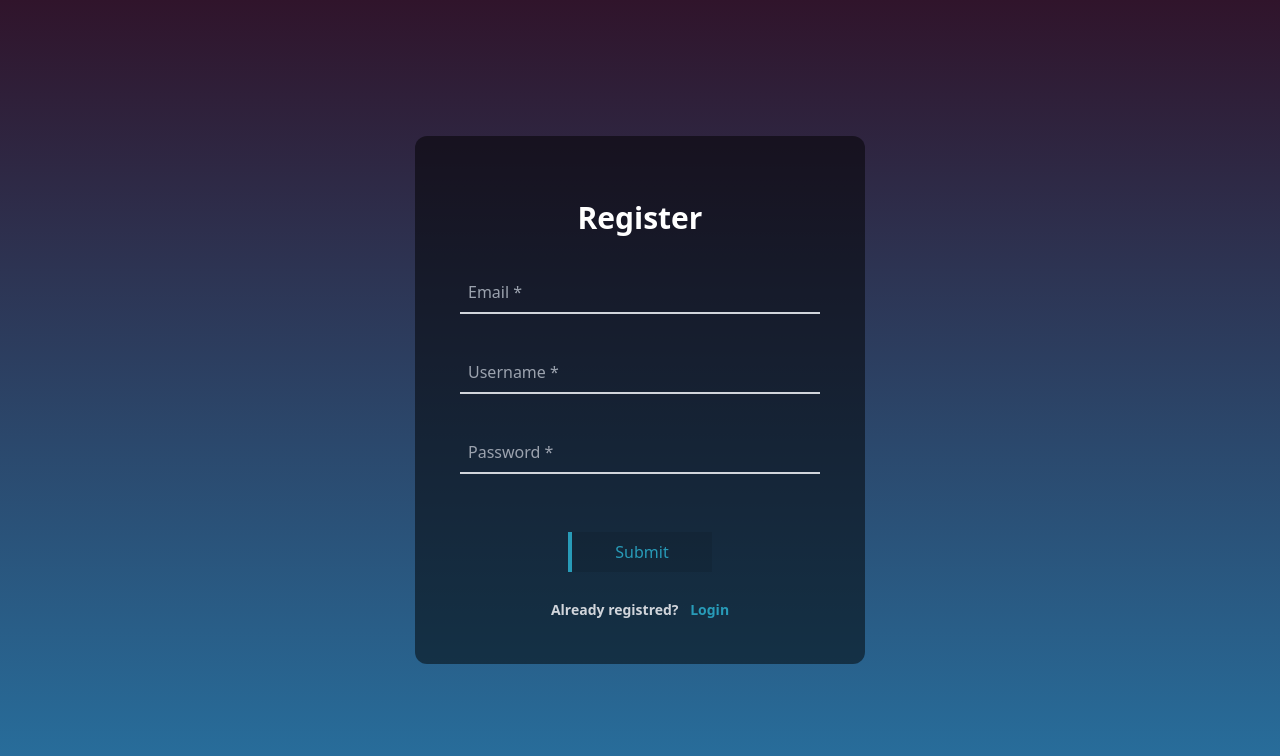
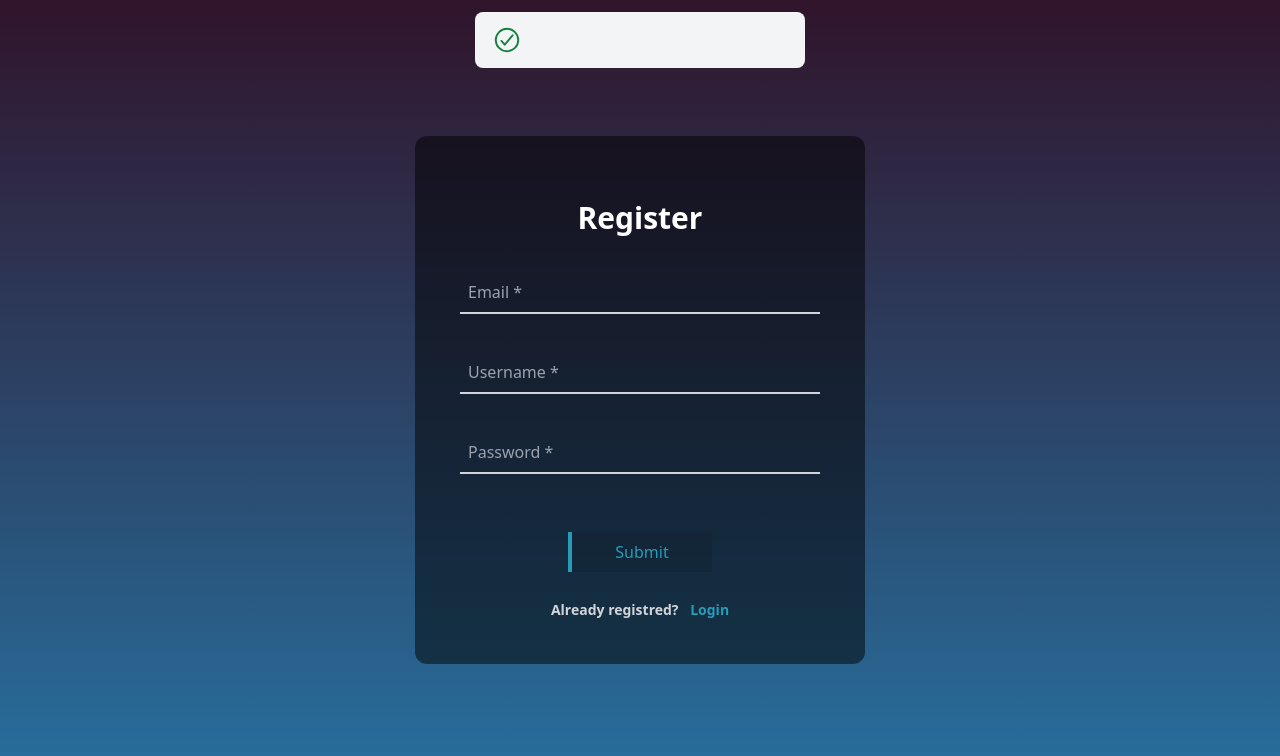
Before and after one commit to iXZed026/login-form-app, a React (Create React App) app: page / in a window 1280 px wide. Shown: the top 756 px of the page. Built offline with nearby package versions, Linux system fonts and the light colour scheme; the HTML template or start-up script is replaced by a standard one.

Commit message:
import and compeleted success style

```diff
--- a/src/components/Register/Register.js
+++ b/src/components/Register/Register.js
@@ -1,5 +1,5 @@
 import React, { useState } from 'react';
-
+import SuccessModal from '../SuccessModal';
 // import axios from 'axios';
 
 function Register() {
@@ -97,6 +97,8 @@ function Register() {
     }
 
     return (
+        <>
+        <SuccessModal />
         <form className='w-[85%] sm:w-[450px]  bg-[rgba(0,0,0,.5)] rounded-xl py-11 text-center' action="" onSubmit={formSubmitHandler}>
             <div className="container w-4/5 m-auto">
                 <h1 className='py-5 text-3xl font-bold mb-4'>Register</h1>
@@ -145,6 +147,7 @@ function Register() {
                 </div>
             </div>
         </form>
+        </>
     )
 }
 
--- a/src/components/SuccessModal.js
+++ b/src/components/SuccessModal.js
@@ -1,9 +1,14 @@
 import React from 'react';
+import { IoCheckmarkCircleOutline } from "react-icons/io5";
 
 function SuccessModal() {
-  return (
-    <div>SuccessModal</div>
-  )
+    return (
+        <div className="w-[330px] h-14 absolute top-3 rounded-lg flex items-center bg-gray-100">
+            <div className="flex w-[90%] mx-auto">
+                <IoCheckmarkCircleOutline className='text-green-700 text-3xl'/>
+            </div>
+        </div>
+    )
 }
 
 export default SuccessModal
```
